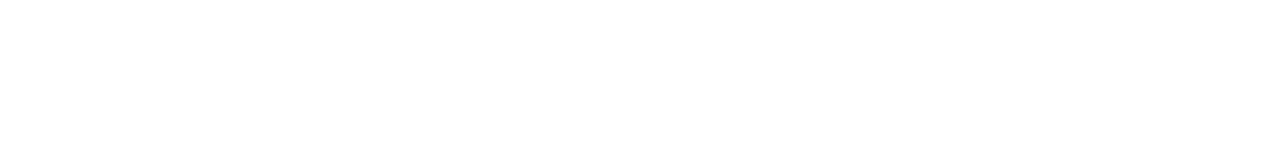
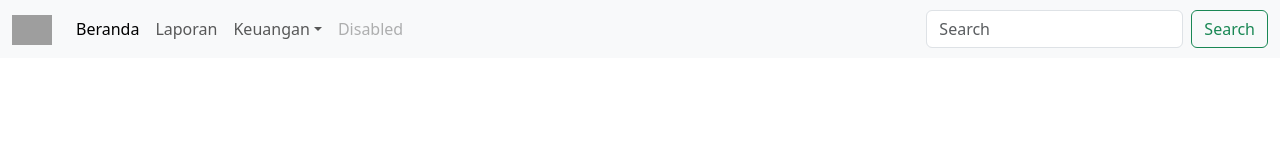
Before and after one commit to triadi30/latihan_website, a plain HTML site: page index.html in a window 1280 px wide. Drawn offline with nearby package versions, Linux system fonts and the light colour scheme; grey boxes are pictures that could not be loaded.

Commit message:
Penambahan Navbar

```diff
--- a/index.html
+++ b/index.html
@@ -1,13 +1,49 @@
 <!DOCTYPE html>
 <html lang="en">
 <head>
+    <link href="https://cdn.jsdelivr.net/npm/bootstrap@5.3.3/dist/css/bootstrap.min.css" rel="stylesheet" integrity="sha384-QWTKZyjpPEjISv5WaRU9OFeRpok6YctnYmDr5pNlyT2bRjXh0JMhjY6hW+ALEwIH" crossorigin="anonymous">
     <meta charset="UTF-8">
     <meta name="viewport" content="width=device-width, initial-scale=1.0">
     <title>Website PT Sejahtera Tech</title>
 </head>
 <body>
-    <div class="container">
-        <section class="navbar">
+    <nav class="navbar navbar-expand-lg bg-body-tertiary">
+        <div class="container-fluid">
+            <a class="navbar-brand" href="#"> <img width="40" src="https://cdn.pixabay.com/photo/2017/07/25/11/59/logo-2537871_960_720.png">
+            </a>
+            <button class="navbar-toggler" type="button" data-bs-toggle="collapse" data-bs-target="#navbarSupportedContent" aria-controls="navbarSupportedContent" aria-expanded="false" aria-label="Toggle navigation">
+                <span class="navbar-toggler-icon"></span>
+              </button>
+            <div class="collapse navbar-collapse" id="navbarSupportedContent">
+                <ul class="navbar-nav me-auto mb-2 mb-lg-0">
+                    <li class="nav-item">
+                        <a class="nav-link active" aria-current="page" href="#">Beranda</a>
+                    </li>
+                    <li class="nav-item">
+                        <a class="nav-link" href="#">Laporan</a>
+                    </li>
+                    <li class="nav-item dropdown">
+                        <a class="nav-link dropdown-toggle" href="#" role="button" data-bs-toggle="dropdown" aria-expanded="false">Keuangan</a>
+                        <ul class="dropdown-menu">
+                            <li><a class="dropdown-item" href="#">Neraca</a></li>
+                            <li><a class="dropdown-item" href="#">Laba-Rugi</a></li>
+                            <li><a class="dropdown-item" href="#">Arus kas</a></li>
+                            <li><hr class="dropdown-divider"></li>
+                            <li><a class="dropdown-item" href="#">Something else here</a></li>
+                        </ul>
+                    </li>
+                    <li class="nav-item">
+                        <a class="nav-link disabled" aria-disabled="true">Disabled</a>
+                      </li>
+                </ul>
+                <form class="d-flex" role="search">
+                    <input class="form-control me-2" type="search" placeholder="Search" aria-label="Search">
+                    <button class="btn btn-outline-success" type="submit">Search</button>
+                </form>
+            </div>
+        </div>
+    </nav>
+    <script src="https://cdn.jsdelivr.net/npm/bootstrap@5.3.3/dist/js/bootstrap.bundle.min.js" integrity="sha384-YvpcrYf0tY3lHB60NNkmXc5s9fDVZLESaAA55NDzOxhy9GkcIdslK1eN7N6jIeHz" crossorigin="anonymous"></script>
 
         </section>
 
```
